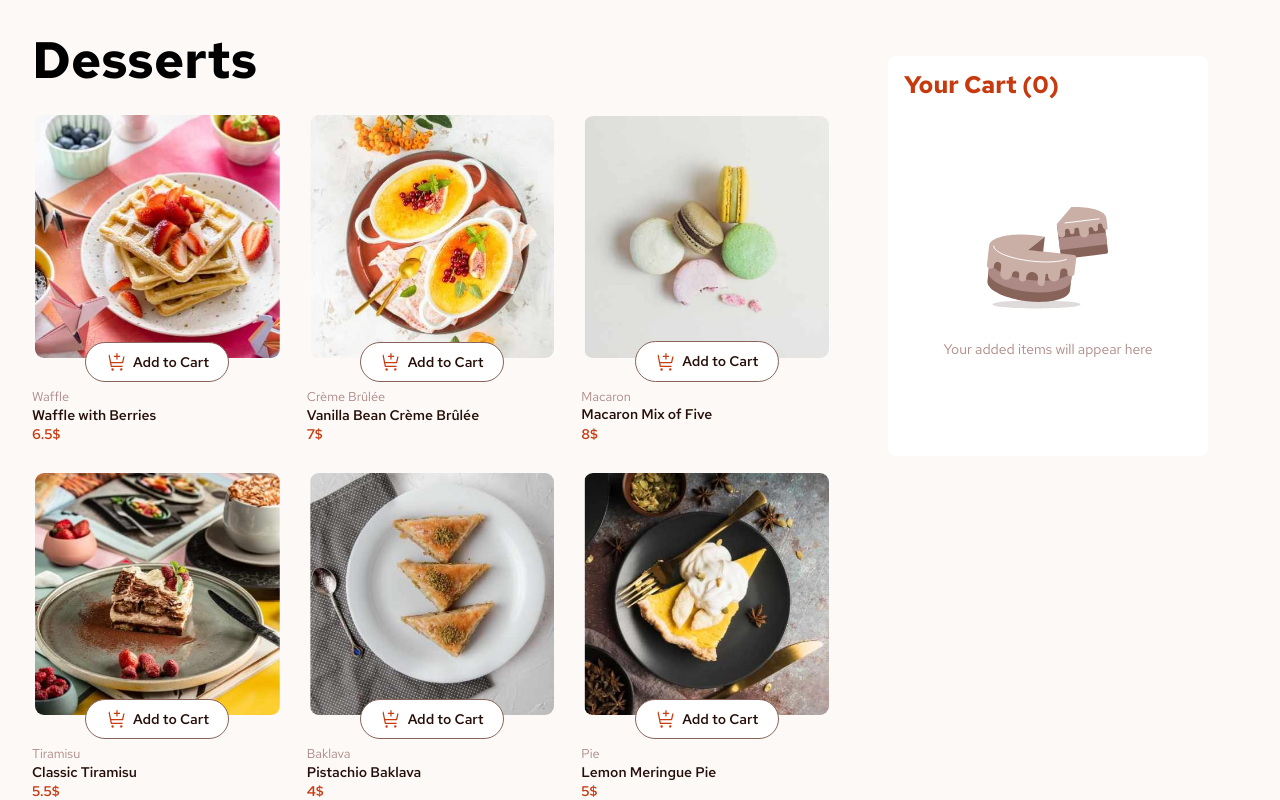
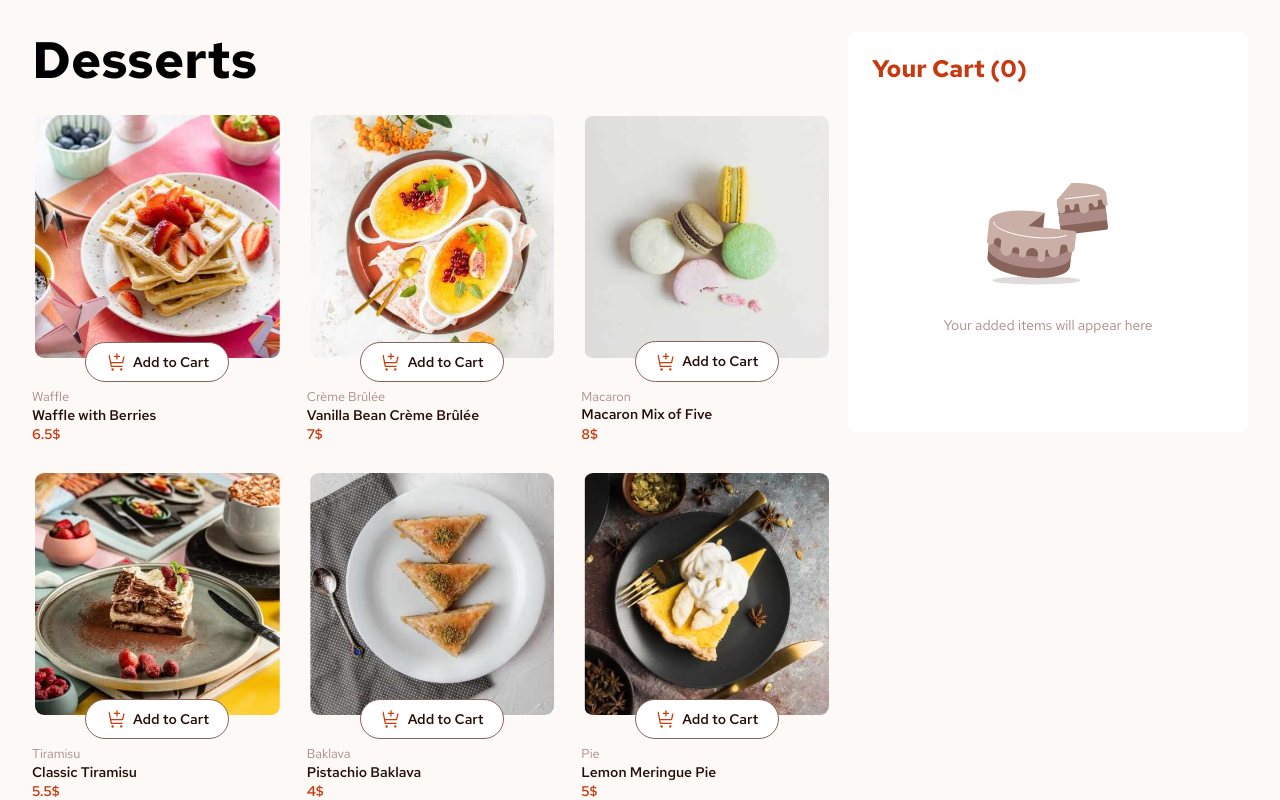
Before and after one commit to dimitrisdr/product-list-with-cart-react, a React (Vite) app: page / in a window 1280 px wide. Shown: the top 800 px of the page. Built offline with nearby package versions, Linux system fonts and the light colour scheme.

Commit message:
update css

```diff
--- a/src/App.css
+++ b/src/App.css
@@ -32,14 +32,23 @@
 }
 
 .cart-container {
-  padding: 1rem;
-  margin: 1.5rem;
+  padding: 1.5rem;
   border-radius: 8px;
   background-color: #fff;
   align-self: flex-start;
   min-height: 50vh;
-  align-content: flex-start;
-  margin-inline: auto;
+  width: 100%;
+  max-width: 28rem;
+  justify-self: center;
+}
+
+.cart-content {
+  align-items: center;
+}
+
+.cart-content .img {
+  max-width: 3.5rem;
+  aspect-ratio: 1;
 }
 
 .cart-btn, .products-quantity {
@@ -111,6 +120,10 @@
   place-items: center;
 }
 
+.thumbnail-img {
+  display: none;
+}
+
 .confirm-order-btn, .close-btn {
   border-radius: 100vw;
   background-color: var(--Red);
@@ -175,6 +188,8 @@
   background-color: hsl(14 65% 9% / .5);
 }
 
+
+
 @media screen and (min-width:48em) {
 
   body {
@@ -184,6 +199,7 @@
   #root {
     grid-template-columns: 1fr 25rem;
   }
+
 
   .cart-container {
     min-width: 20rem;
@@ -201,6 +217,10 @@
     --gap:1rem;
   }
 
+  .thumbnail-img {
+    display: block;
+  }
+
   .dialog .cart-items-container {
     background-color: var(--Rose-50);
     padding: 1rem;
--- a/src/App.jsx
+++ b/src/App.jsx
@@ -7,7 +7,7 @@ import { useState } from 'react'
 import { useRef } from "react"
 import { DataContext } from './dataContext.js'
 const startData = {}
-data.forEach(el => startData[el.name] = {count:0, price:el.price})
+data.forEach(el => startData[el.name] = {count:0, price:el.price, img:el.image.thumbnail})
 
 function App() {
 
--- a/src/CartItem.jsx
+++ b/src/CartItem.jsx
@@ -1,4 +1,3 @@
-import { useRef } from "react"
 import { DataContext } from './dataContext.js'
 import { useContext } from "react"
 
@@ -13,11 +12,13 @@ export default function CartItem({itemName, orderConfirmed}) {
         setCartData(newCartData);
     }
 
-    const {count, price} = cartData[itemName];
+    const {count, price, img} = cartData[itemName];
 
     return (
         <div className="cart-item flex-item">
-            <div className="cart-content">
+            <div className="cart-content flex-item">
+                {!orderConfirmed && <img src={img} alt="product" className="img thumbnail-img" />}
+                <div className="cart-context-info">
                     <h3 className="item-title fs-400 fw-700 clr-rose-900">{itemName}</h3>
                     <div className="cart-data-container flex-item" style={{'--gap':'0.7rem'}}>
                         <span className="cart-number clr-red fw-700">{count}x</span>
@@ -26,6 +27,8 @@ export default function CartItem({itemName, orderConfirmed}) {
                             {orderConfirmed && <span className="price-total clr-rose-500 fw-600">${price * count}</span>}
                         </div>
                     </div>
+                </div>
+
             </div>
             {
                 orderConfirmed ?
```
Lines whose indentation alone changed are shown as unchanged.
